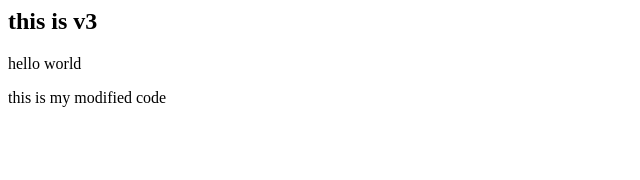
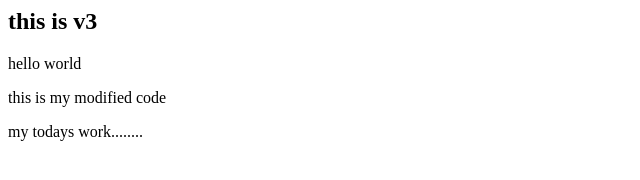
Before and after one commit to Hcsnehal/myrepo, a plain HTML site: page index.html in a window 1280 px wide. Shown: the whole page, without its empty margins (0-640 px from the left). Drawn offline with Linux system fonts and the light colour scheme.

Commit message:
modified

```diff
--- a/index.html
+++ b/index.html
@@ -6,5 +6,6 @@
         <h2>this is v3</h2>
         <p>hello world</p>
         <p>this is my modified code</p>
+        <P>my todays work........</P>
     </body>
 </html>
```
